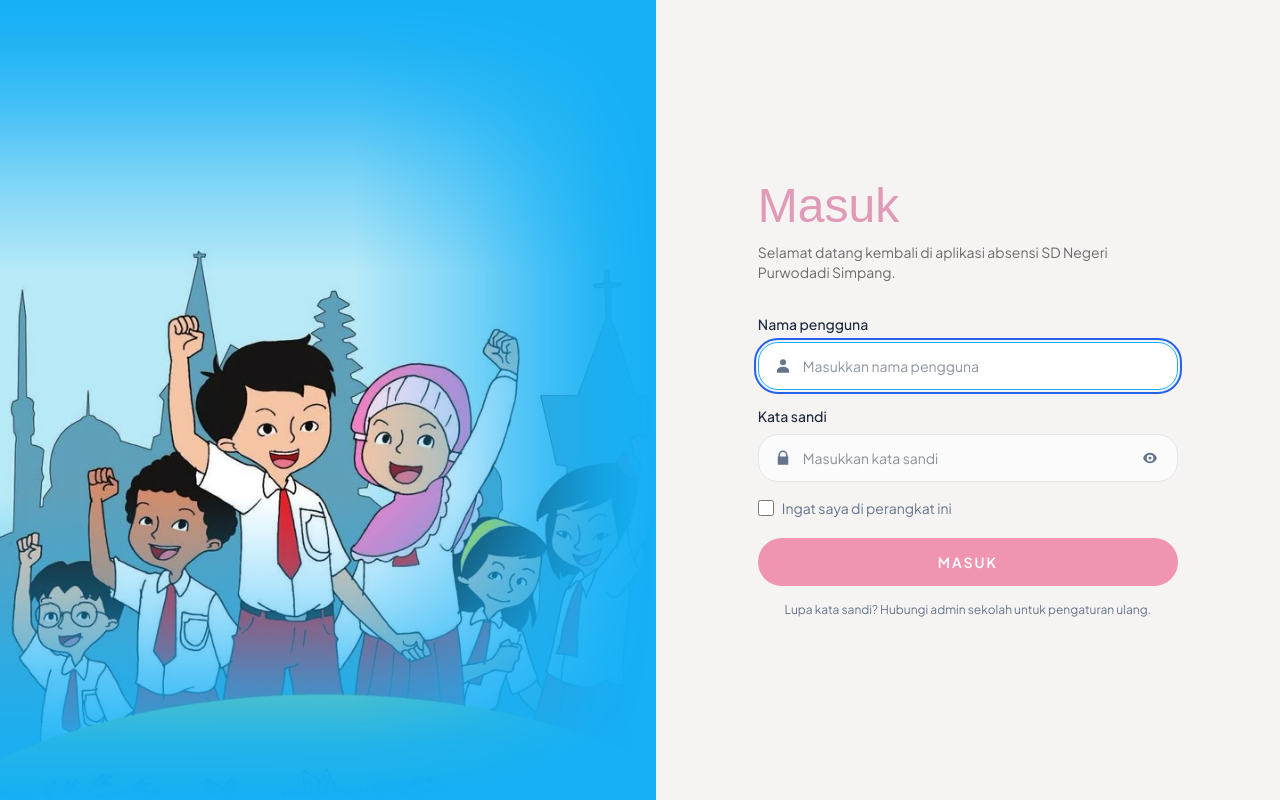
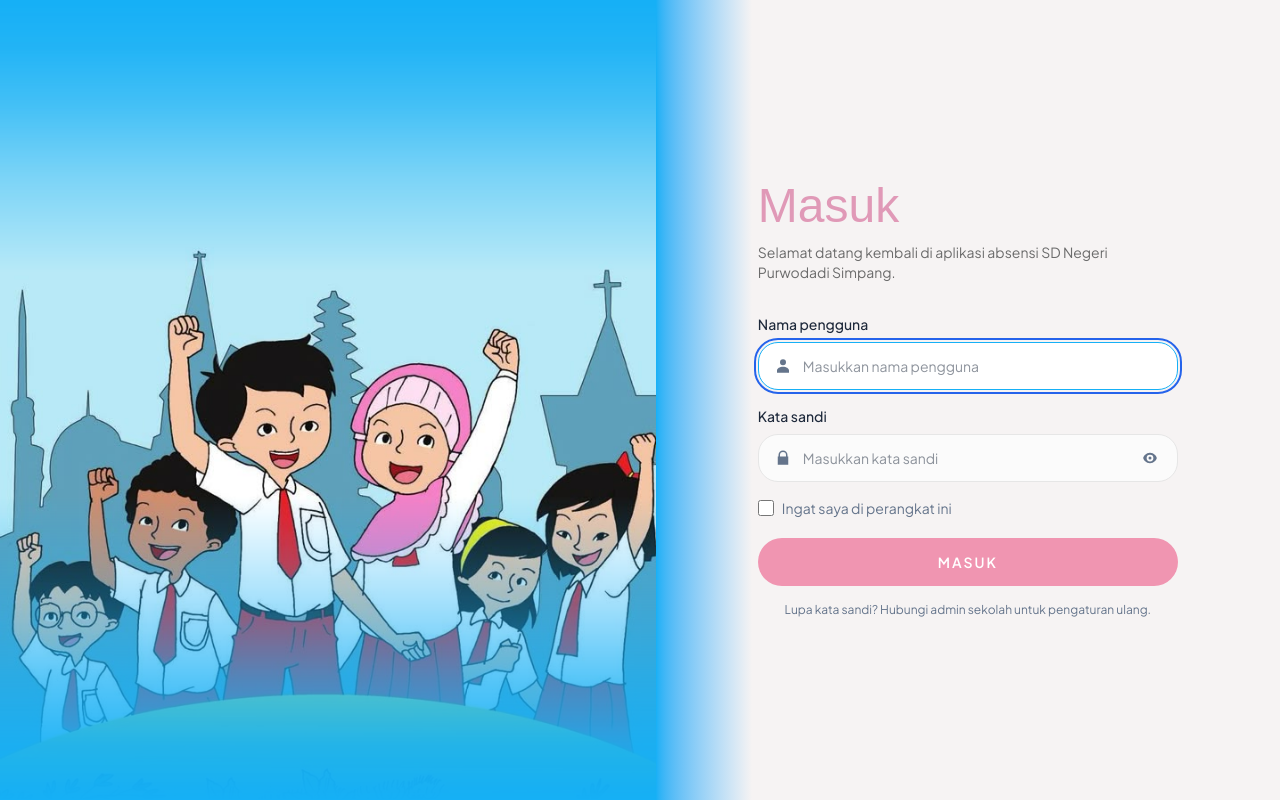
Before and after one commit to Fasiall/Absensi-SD---KAPITA, a Next.js app: page /login in a window 1280 px wide. Built offline with nearby package versions, Linux system fonts and the light colour scheme; no server answers; a web font is replaced by a local one.

Commit message:
fix(login): hilangkan garis vertikal antara panel biru dan panel form

```diff
--- a/src/app/(auth)/login/LoginVisual.tsx
+++ b/src/app/(auth)/login/LoginVisual.tsx
@@ -1,18 +1,12 @@
 import type { CSSProperties } from "react";
 
 /**
- * Mask tiga sisi untuk ilustrasi login.
+ * Panel ilustrasi halaman login.
  *
- * Tiap gradient hanya boleh memudar di SATU sisi (top / right / bottom) dan
- * wajib bernilai #000 penuh di dua sisi lainnya. Kalau satu gradient ikut
- * transparan di sisi lain, area yang seharusnya terlihat akan ikut terpotong
- * dan muncul garis batas yang kasar di tepi atas/bawah.
- *
- * Multi-stop dipakai agar kurvanya landai (bukan linear kaku), sehingga
- * peralihannya terasa seperti fade, bukan garis.
+ * Tepi kanan panel (batas dengan panel form krem) melebur ke #F6F3F3 lewat
+ * gradient overlay, sehingga tidak ada lagi garis vertikal keras di tengah
+ * layar. Tepi atas/bawah tetap memakai mask agar gambar larut ke biru panel.
  */
-const SOLID = "#000";
-
 const MASK_IMAGE = [
   // tepi atas: transparan -> penuh
   `linear-gradient(to bottom,
@@ -20,15 +14,7 @@ const MASK_IMAGE = [
     rgba(0,0,0,0.08) 6%,
     rgba(0,0,0,0.28) 13%,
     rgba(0,0,0,0.62) 22%,
-    ${SOLID} 34%)`,
-
-  // tepi kanan: penuh -> transparan
-  `linear-gradient(to left,
-    transparent 0%,
-    rgba(0,0,0,0.08) 8%,
-    rgba(0,0,0,0.3) 18%,
-    rgba(0,0,0,0.65) 30%,
-    ${SOLID} 46%)`,
+    #000 34%)`,
 
   // tepi bawah: transparan -> penuh
   `linear-gradient(to top,
@@ -36,7 +22,7 @@ const MASK_IMAGE = [
     rgba(0,0,0,0.08) 7%,
     rgba(0,0,0,0.28) 15%,
     rgba(0,0,0,0.62) 25%,
-    ${SOLID} 38%)`,
+    #000 38%)`,
 ]
   .map((value) => value.replace(/\s+/g, " "))
   .join(", ");
@@ -51,6 +37,7 @@ const maskStyle: CSSProperties = {
 export default function LoginVisual() {
   return (
     <section className="relative hidden overflow-hidden bg-[#16B0F6] lg:block">
+      {/* Gambar: memudar di tepi atas & bawah */}
       <div className="absolute inset-0" style={maskStyle} aria-hidden="true">
         {/* eslint-disable-next-line @next/next/no-img-element */}
         <img
--- a/src/app/(auth)/login/page.tsx
+++ b/src/app/(auth)/login/page.tsx
@@ -27,7 +27,7 @@ export default async function LoginPage({
     <div className="grid min-h-screen lg:grid-cols-[1.05fr_1fr]">
       <LoginVisual />
 
-      <section className="flex items-center justify-center bg-[#F6F3F3] px-5 py-10 sm:px-10">
+      <section className="relative flex items-center justify-center bg-[#F6F3F3] px-5 py-10 before:pointer-events-none before:absolute before:inset-y-0 before:left-0 before:w-24 before:bg-gradient-to-r before:from-[#16B0F6] before:to-[#F6F3F3] before:content-[''] sm:px-10">
         <div className="w-full max-w-[420px]">
           <div className="mb-8 flex items-center gap-2 lg:hidden">
             <span className="grid size-10 place-items-center rounded-xl bg-[#16B0F6] text-white">
```
